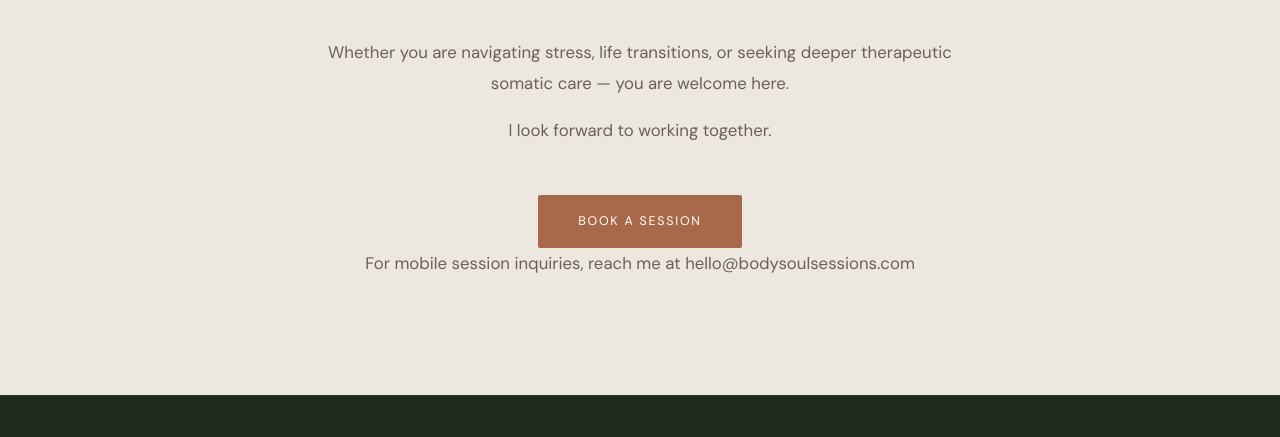
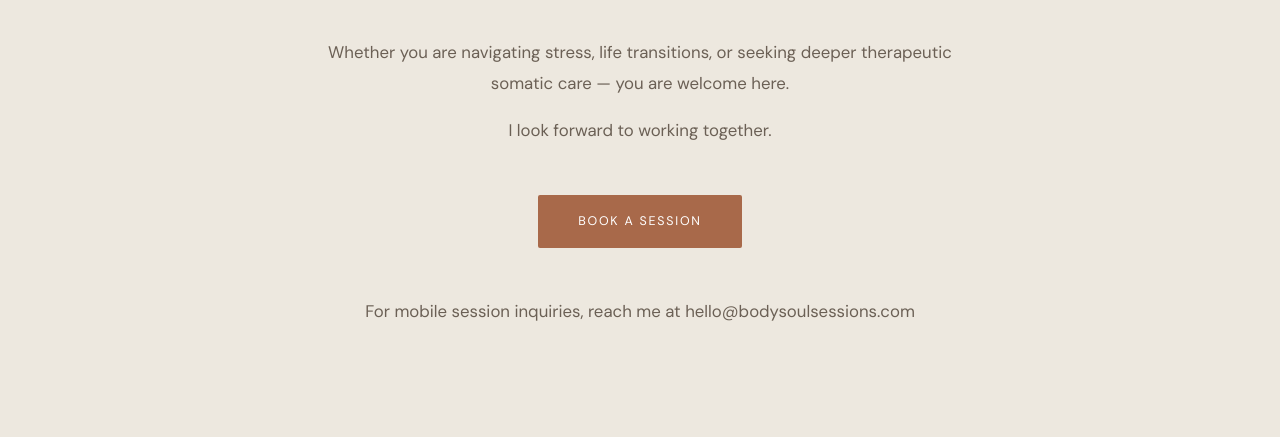
Before and after one commit to oliviasophiefranzen/bodysoulsessions, a plain HTML site: page index.html in a window 1280 px wide. Shown: the part 7720-8157 px from the top of the page. Drawn offline with Linux system fonts and the light colour scheme; a web font is replaced by a local one.

Commit message:
Update index.html

```diff
--- a/index.html
+++ b/index.html
@@ -584,8 +584,7 @@
       </p>
       <p class="book-body">I look forward to working together.</p>
       <a href="https://app.squareup.com/appointments/book/q0tqmeufc4ex4p/LV346SKV7CH1C/start" target="_blank" rel="noopener noreferrer" class="btn-primary" id="bookBtn">Book a Session</a>
-      <br>
-      <p class="book-body">For mobile session inquiries, reach me at <a href="mailto:hello@bodysoulsessions.com">hello@bodysoulsessions.com</a></p>
+      <p class="book-body" style="margin-top: 48px;">For mobile session inquiries, reach me at <a href="mailto:hello@bodysoulsessions.com">hello@bodysoulsessions.com</a></p>
     </div>
   </section>
 
```
